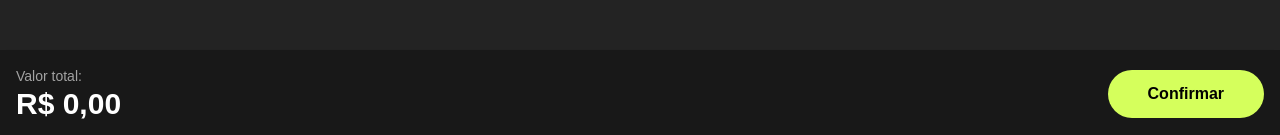
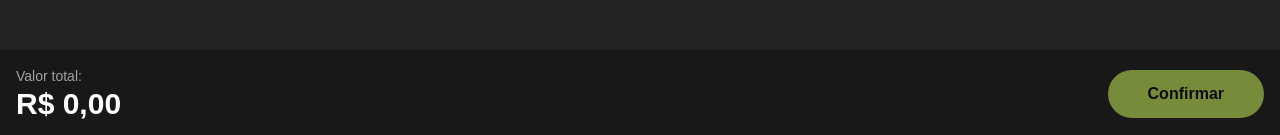
Before and after one commit to yagormoraes/gandaya-case, a React (Create React App) app in the folder client/: page /checkout in a window 1280 px wide. Shown: the part 662-797 px from the top of the page. Built offline with nearby package versions, Linux system fonts and the light colour scheme; no server answers; the HTML template or start-up script is replaced by a standard one.

Commit message:
refactor: adjust to block user if dont have any product

```diff
--- a/client/src/components/TotalFooter.tsx
+++ b/client/src/components/TotalFooter.tsx
@@ -3,9 +3,10 @@ interface TotalFooterProps {
     buttonText: string;
     onButtonClick: () => void;
     isProcessing?: boolean;
-  }
+    isButtonDisabled: boolean;
+}
 
-  export default function TotalFooter({ total, buttonText, onButtonClick, isProcessing = false }: TotalFooterProps) {
+export default function TotalFooter({ total, buttonText, onButtonClick, isProcessing = false, isButtonDisabled }: TotalFooterProps) {
     return (
       <div className="fixed bottom-0 w-full bg-primary-dark p-4 shadow-md">
         <div className="flex justify-between items-center">
@@ -18,12 +19,12 @@ interface TotalFooterProps {
 
           <button
             onClick={onButtonClick}
-            disabled={isProcessing}
-            className={`bg-secondary text-black px-10 py-3 rounded-full font-bold ${isProcessing ? 'opacity-50 cursor-not-allowed' : ''}`}
+            disabled={isProcessing || isButtonDisabled}
+            className={`bg-secondary text-black px-10 py-3 rounded-full font-bold ${isProcessing || isButtonDisabled ? 'opacity-50 cursor-not-allowed' : ''}`}
           >
             {buttonText}
           </button>
         </div>
       </div>
     );
-  }
+}
--- a/client/src/pages/checkout.tsx
+++ b/client/src/pages/checkout.tsx
@@ -134,6 +134,7 @@ export default function Checkout() {
                             buttonText="Confirmar"
                             onButtonClick={handleConfirmPurchase}
                             isProcessing={isProcessing}
+                            isButtonDisabled={Object.keys(localCart).length === 0}
                         />
                     )}
                 </div>
--- a/client/src/pages/menu.tsx
+++ b/client/src/pages/menu.tsx
@@ -125,6 +125,7 @@ export default function Menu() {
                         total={total}
                         buttonText="Confirmar"
                         onButtonClick={handleCheckout}
+                        isButtonDisabled={Object.keys(cart).length === 0}
                     />
                 </div>
 
```
